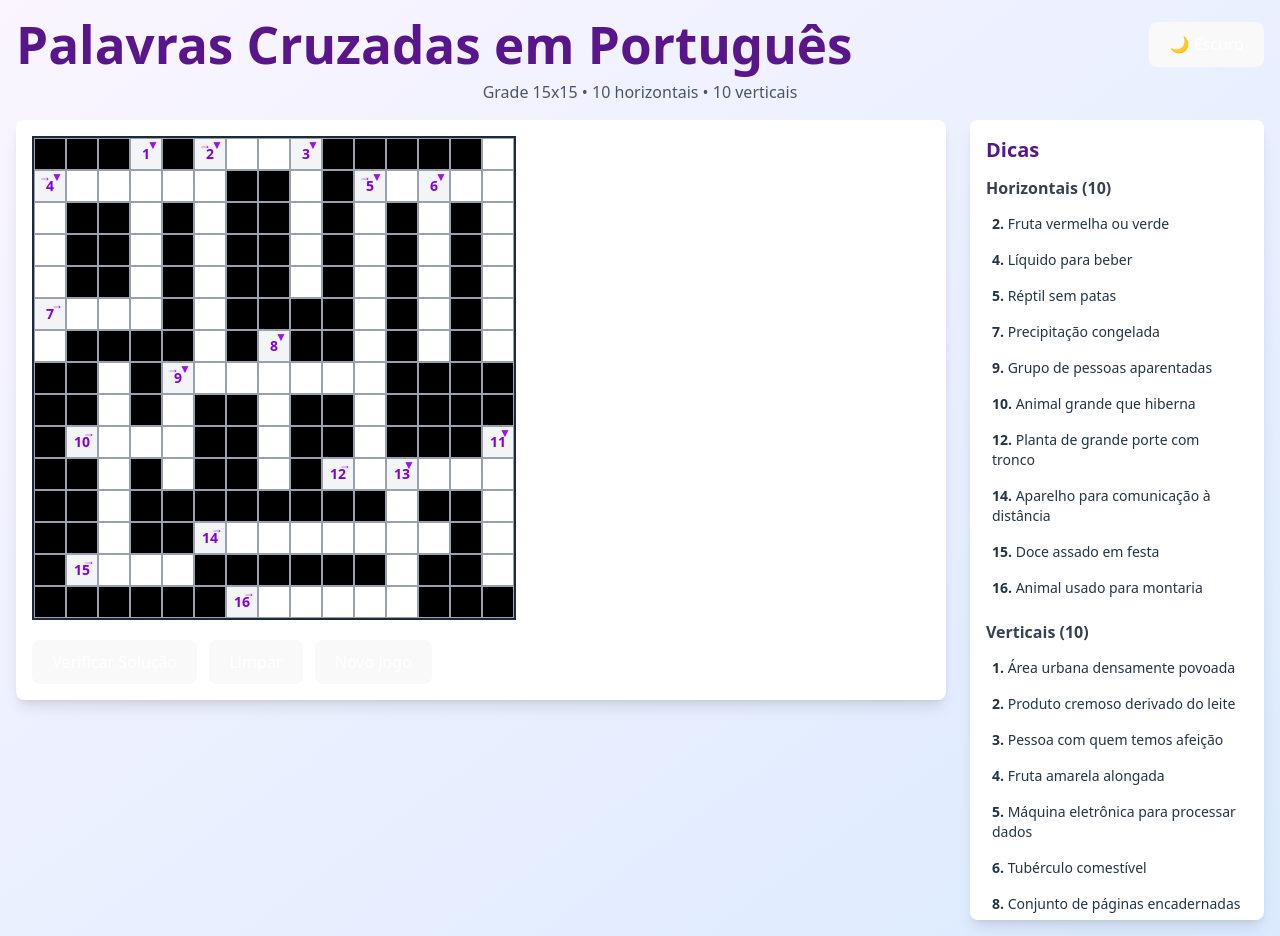
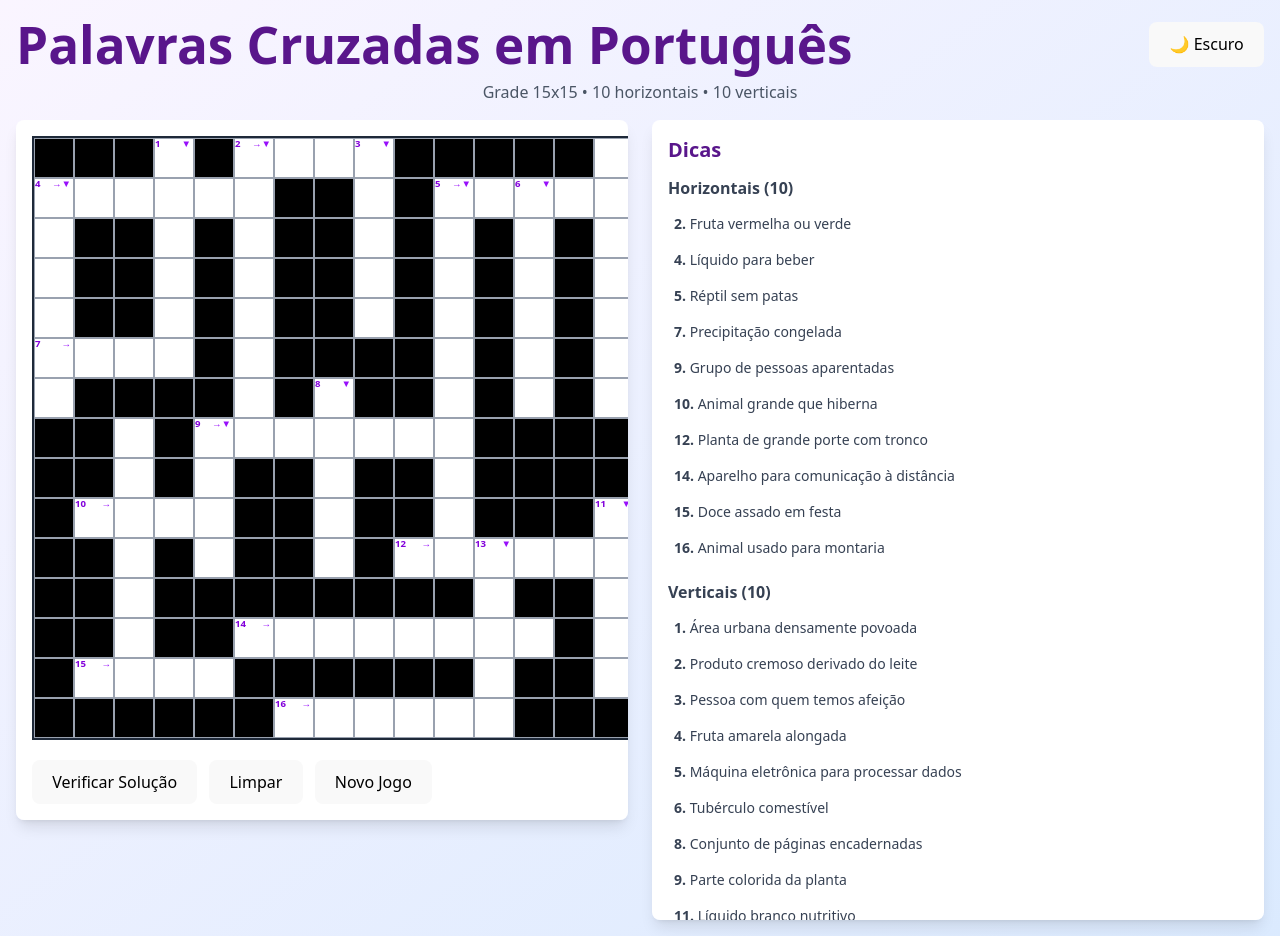
Before and after one commit to MViniciusCoffe/jogo-serverless, a React (Vite) app: page / in a window 1280 px wide. Built offline with nearby package versions, Linux system fonts and the light colour scheme.

Commit message:
corrigido estilos e consertado bug de não poder digirar na célula com número

```diff
--- a/src/App.jsx
+++ b/src/App.jsx
@@ -174,7 +174,7 @@ const CrosswordGame = () => {
                 } else {
                   newDir = 'across';
                   newRow = existing.row + i;
-                  newCol = newCol = existing.col - j;
+                  newCol = existing.col - j;
                 }
 
                 if (canPlaceWord(letterGrid, word, newRow, newCol, newDir, size)) {
@@ -236,7 +236,6 @@ const CrosswordGame = () => {
     });
 
     for (let word of balancedWords) {
-      word.number = number;
       const key = `${word.row}-${word.col}`;
 
       if (!cellNumbers[key]) {
@@ -244,6 +243,7 @@ const CrosswordGame = () => {
           number: number,
           arrows: [word.direction === 'across' ? '→' : '▼']
         };
+        word.number = number;
         number++;
       } else {
         word.number = cellNumbers[key].number;
@@ -369,7 +369,7 @@ const CrosswordGame = () => {
   };
 
   const handleInputChange = (row, col, value) => {
-    if (grid[row][col].isNumberCell || !grid[row][col].letter) return;
+    if (!grid[row][col].letter) return;
 
     if (value.length > 1) value = value.slice(-1);
     const newGrid = [...userGrid];
@@ -382,15 +382,9 @@ const CrosswordGame = () => {
 
       if (wordDir === 'across') {
         nextCol = col + 1;
-        while (nextCol < startCol + word.length && grid[nextRow] && grid[nextRow][nextCol] && grid[nextRow][nextCol].isNumberCell) {
-          nextCol++;
-        }
         if (nextCol >= startCol + word.length) return;
       } else {
         nextRow = row + 1;
-        while (nextRow < startRow + word.length && grid[nextRow] && grid[nextRow][nextCol] && grid[nextRow][nextCol].isNumberCell) {
-          nextRow++;
-        }
         if (nextRow >= startRow + word.length) return;
       }
 
@@ -406,23 +400,14 @@ const CrosswordGame = () => {
 
       if (wordDir === 'across') {
         prevCol = col - 1;
-        while (prevCol >= startCol && grid[prevRow] && grid[prevRow][prevCol] && grid[prevRow][prevCol].isNumberCell) {
-          prevCol--;
-        }
-        if (prevCol >= startCol) {
-          const prevKey = `${prevRow}-${prevCol}`;
-          if (inputRefs.current[prevKey]) inputRefs.current[prevKey].focus();
-        }
+        if (prevCol < startCol) return;
       } else {
         prevRow = row - 1;
-        while (prevRow >= startRow && grid[prevRow] && grid[prevRow][prevCol] && grid[prevRow][prevCol].isNumberCell) {
-          prevRow--;
-        }
-        if (prevRow >= startRow) {
-          const prevKey = `${prevRow}-${prevCol}`;
-          if (inputRefs.current[prevKey]) inputRefs.current[prevKey].focus();
-        }
+        if (prevRow < startRow) return;
       }
+
+      const prevKey = `${prevRow}-${prevCol}`;
+      if (inputRefs.current[prevKey]) inputRefs.current[prevKey].focus();
     }
   };
 
@@ -430,7 +415,7 @@ const CrosswordGame = () => {
     let correct = true;
     for (let r = 0; r < gridSize; r++) {
       for (let c = 0; c < gridSize; c++) {
-        if (grid[r][c].letter && !grid[r][c].isNumberCell && userGrid[r][c] !== grid[r][c].letter) {
+        if (grid[r][c].letter && userGrid[r][c] !== grid[r][c].letter) {
           correct = false;
           break;
         }
@@ -471,10 +456,10 @@ const CrosswordGame = () => {
 
   return (
     <div className={`min-h-screen p-4 ${darkMode ? 'bg-gray-900' : 'bg-gradient-to-br from-purple-50 to-blue-100'}`}>
-      <div className="max-w-7xl mx-auto">
+      <div className="max-w-full mx-auto">
         <div className="flex justify-between items-center mb-2">
           <h1 className={`text-4xl font-bold ${darkMode ? 'text-purple-400' : 'text-purple-900'}`}>Palavras Cruzadas em Português</h1>
-          <button onClick={() => setDarkMode(!darkMode)} className={`px-4 py-2 rounded-lg font-semibold transition ${darkMode ? 'bg-gray-700 text-yellow-400 hover:bg-gray-600' : 'bg-gray-800 text-white hover:bg-gray-700'}`}>
+          <button onClick={() => setDarkMode(!darkMode)} className={`px-4 py-2 rounded-lg font-semibold transition ${darkMode ? 'bg-gray-700 text-black-200 hover:bg-gray-600' : 'bg-gray-800 text-black hover:bg-gray-700'}`}>
             {darkMode ? '☀️ Claro' : '🌙 Escuro'}
           </button>
         </div>
@@ -482,56 +467,50 @@ const CrosswordGame = () => {
           Grade {gridSize}x{gridSize} • {acrossClues.length} horizontais • {downClues.length} verticais
         </p>
 
-        <div className="grid grid-cols-1 lg:grid-cols-4 gap-6">
-          <div className="lg:col-span-3">
+        <div className="grid grid-cols-1 lg:grid-cols-2 gap-6">
+          <div className="lg:col-span-1">
             <div className={`rounded-lg shadow-lg p-4 overflow-auto ${darkMode ? 'bg-gray-800' : 'bg-white'}`}>
               <div className={`inline-block border-2 ${darkMode ? 'border-gray-600' : 'border-gray-800'}`}>
                 {grid.map((row, rowIndex) => (
                   <div key={rowIndex} className="flex">
                     {row.map((cell, colIndex) => {
                       const key = `${rowIndex}-${colIndex}`;
-                      const isSelected = selectedCell.row === rowIndex && selectedCell.col === colIndex && !cell.isNumberCell && cell.letter;
-                      const isHighlighted = selectedClue && !cell.isNumberCell && cell.letter && (
+                      const isSelected = selectedCell.row === rowIndex && selectedCell.col === colIndex && cell.letter;
+                      const isHighlighted = selectedClue && cell.letter && (
                         (selectedClue.direction === 'across' && selectedClue.row === rowIndex && colIndex >= selectedClue.col && colIndex < selectedClue.col + selectedClue.word.length) ||
                         (selectedClue.direction === 'down' && selectedClue.col === colIndex && rowIndex >= selectedClue.row && rowIndex < selectedClue.row + selectedClue.word.length)
                       );
 
                       // Célula preta (sem letra)
                       if (!cell.letter) {
-                        return <div key={key} className={`w-8 h-8 border ${darkMode ? 'bg-gray-900 border-gray-600' : 'bg-black border-gray-400'}`} />;
+                        return <div key={key} className={`w-10 h-10 border ${darkMode ? 'bg-gray-900 border-gray-600' : 'bg-black border-gray-400'}`} />;
                       }
 
                       return (
                         <div
                           key={key}
-                          className={`w-8 h-8 border relative text-xs ${darkMode ? 'border-gray-600' : 'border-gray-400'} ${
-                            cell.isNumberCell
-                              ? darkMode ? 'bg-gray-800' : 'bg-gray-100'
-                              : isSelected
-                                ? darkMode ? 'bg-yellow-600' : 'bg-yellow-300'
-                                : isHighlighted
-                                  ? darkMode ? 'bg-blue-900' : 'bg-blue-200'
-                                  : darkMode ? 'bg-gray-700' : 'bg-white'
+                          className={`w-10 h-10 border relative text-xs ${darkMode ? 'border-gray-600' : 'border-gray-400'} ${
+                            isSelected
+                              ? darkMode ? 'bg-yellow-600' : 'bg-yellow-300'
+                              : isHighlighted
+                                ? darkMode ? 'bg-blue-900' : 'bg-blue-200'
+                                : darkMode ? 'bg-gray-700' : 'bg-white'
                           }`}
                           onClick={() => handleCellClick(rowIndex, colIndex)}
                         >
                           {cell.number && (
-                            <div
-                              className={`absolute top-0 left-0 right-0 bottom-0 flex items-center justify-center text-sm font-bold cursor-pointer ${darkMode ? 'text-purple-400' : 'text-purple-700'}`}
-                              onClick={(e) => {
-                                e.stopPropagation();
-                                handleCellClick(rowIndex, colIndex);
-                              }}
+                            <span
+                              className={`absolute top-0 left-0 text-[0.6rem] leading-none font-bold pointer-events-none ${darkMode ? 'text-purple-400' : 'text-purple-700'}`}
                             >
                               {cell.number}
-                            </div>
+                            </span>
                           )}
                           {cell.arrows && cell.arrows.length > 0 && (
-                            <span className={`absolute top-0 right-0.5 text-xs leading-none pointer-events-none font-bold ${darkMode ? 'text-purple-400' : 'text-purple-600'}`}>
+                            <span className={`absolute top-0 right-0.5 text-[0.6rem] leading-none pointer-events-none font-bold ${darkMode ? 'text-purple-400' : 'text-purple-600'}`}>
                               {cell.arrows.join('')}
                             </span>
                           )}
-                          {!cell.isNumberCell && (
+                          {cell.letter && (
                             <input
                               ref={el => inputRefs.current[key] = el}
                               type="text"
@@ -539,8 +518,7 @@ const CrosswordGame = () => {
                               value={userGrid[rowIndex][colIndex]}
                               onChange={(e) => handleInputChange(rowIndex, colIndex, e.target.value)}
                               onKeyDown={(e) => handleKeyDown(e, rowIndex, colIndex)}
-                              className={`w-full h-full text-center text-sm font-bold uppercase bg-transparent outline-none cursor-pointer ${darkMode ? 'text-white' : 'text-gray-900'}`}
-                              style={{ caretColor: 'transparent' }}
+                              className={`w-full h-full text-center text-sm font-bold uppercase bg-transparent outline-none cursor-text ${darkMode ? 'text-white' : 'text-gray-900'}`}
                             />
                           )}
                         </div>
@@ -551,9 +529,9 @@ const CrosswordGame = () => {
               </div>
 
               <div className="mt-4 flex gap-3 flex-wrap">
-                <button onClick={checkSolution} className="px-4 py-2 bg-purple-600 text-white rounded-lg hover:bg-purple-700 transition text-sm font-semibold">Verificar Solução</button>
-                <button onClick={resetGame} className="px-4 py-2 bg-gray-600 text-white rounded-lg hover:bg-gray-700 transition text-sm font-semibold">Limpar</button>
-                <button onClick={newGame} className="px-4 py-2 bg-blue-600 text-white rounded-lg hover:bg-blue-700 transition text-sm font-semibold">Novo Jogo</button>
+                <button onClick={checkSolution} className="px-4 py-2 bg-purple-600 text-black rounded-lg hover:bg-purple-700 transition text-sm font-semibold">Verificar Solução</button>
+                <button onClick={resetGame} className="px-4 py-2 bg-gray-600 text-black rounded-lg hover:bg-gray-700 transition text-sm font-semibold">Limpar</button>
+                <button onClick={newGame} className="px-4 py-2 bg-blue-600 text-black rounded-lg hover:bg-blue-700 transition text-sm font-semibold">Novo Jogo</button>
               </div>
 
               {isComplete && (
@@ -572,7 +550,7 @@ const CrosswordGame = () => {
                 <h3 className={`text-base font-semibold mb-2 ${darkMode ? 'text-gray-300' : 'text-gray-700'}`}>Horizontais ({acrossClues.length})</h3>
                 <ul className="space-y-1">
                   {acrossClues.map(clue => (
-                    <li key={`across-${clue.number}`} onClick={() => { setSelectedClue(clue); setSelectedCell({ row: clue.row, col: clue.col }); setDirection('across'); }} className={`cursor-pointer p-1.5 rounded transition text-sm ${selectedClue?.number === clue.number && selectedClue?.direction === 'across' ? darkMode ? 'bg-gray-600 text-white font-semibold' : 'bg-gray-700 text-white font-semibold' : darkMode ? 'hover:bg-gray-700 text-gray-300' : 'hover:bg-gray-100'}`}>
+                    <li key={`across-${clue.number}`} onClick={() => { setSelectedClue(clue); setSelectedCell({ row: clue.row, col: clue.col }); setDirection('across'); }} className={`cursor-pointer p-1.5 rounded transition text-sm ${selectedClue?.number === clue.number && selectedClue?.direction === 'across' ? (darkMode ? 'bg-gray-600 text-black' : 'bg-gray-200 text-gray-900') + ' font-semibold' : darkMode ? 'hover:bg-gray-700 text-gray-300' : 'hover:bg-gray-100 text-gray-700'}`}>
                       <span className="font-bold">{clue.number}.</span> {clue.clue}
                     </li>
                   ))}
@@ -583,7 +561,7 @@ const CrosswordGame = () => {
                 <h3 className={`text-base font-semibold mb-2 ${darkMode ? 'text-gray-300' : 'text-gray-700'}`}>Verticais ({downClues.length})</h3>
                 <ul className="space-y-1">
                   {downClues.map(clue => (
-                    <li key={`down-${clue.number}`} onClick={() => { setSelectedClue(clue); setSelectedCell({ row: clue.row, col: clue.col }); setDirection('down'); }} className={`cursor-pointer p-1.5 rounded transition text-sm ${selectedClue?.number === clue.number && selectedClue?.direction === 'down' ? darkMode ? 'bg-gray-600 text-white font-semibold' : 'bg-gray-700 text-white font-semibold' : darkMode ? 'hover:bg-gray-700 text-gray-300' : 'hover:bg-gray-100'}`}>
+                    <li key={`down-${clue.number}`} onClick={() => { setSelectedClue(clue); setSelectedCell({ row: clue.row, col: clue.col }); setDirection('down'); }} className={`cursor-pointer p-1.5 rounded transition text-sm ${selectedClue?.number === clue.number && selectedClue?.direction === 'down' ? (darkMode ? 'bg-gray-600 text-black' : 'bg-gray-200 text-gray-900') + ' font-semibold' : darkMode ? 'hover:bg-gray-700 text-gray-300' : 'hover:bg-gray-100 text-gray-700'}`}>
                       <span className="font-bold">{clue.number}.</span> {clue.clue}
                     </li>
                   ))}
```
